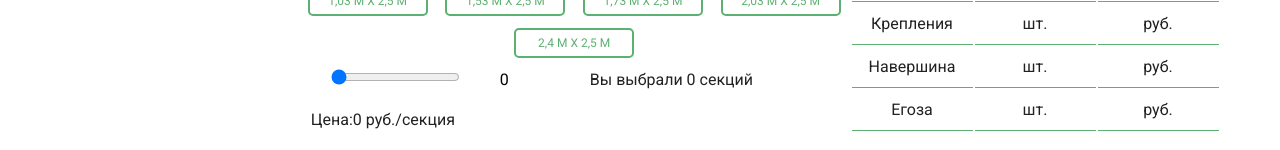
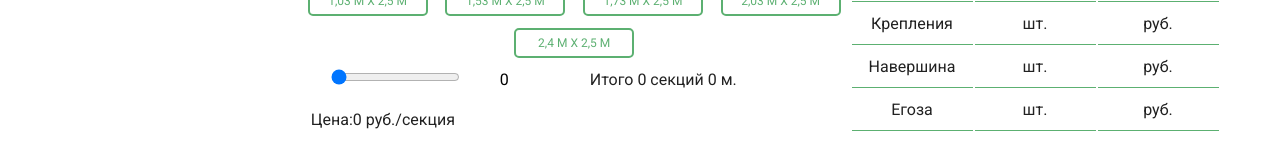
Before and after one commit to MR-Kornev-Alexey/fence-calculator, a Vue app: page / in a window 1280 px wide. Shown: the part 350-500 px from the top of the page. Built offline with nearby package versions, Linux system fonts and the light colour scheme.

Commit message:
first makes

```diff
--- a/src/components/v-fence.vue
+++ b/src/components/v-fence.vue
@@ -122,7 +122,7 @@
                 <label>
                   <input class="input-number" type="number" v-model="value"   @change="calculating()"/>
                 </label>
-                <span>Вы выбрали {{ total }} секций </span>
+                <span>Итого {{ total }} секций {{totalLength}} м.</span>
 
                 <div class="my-4 justify-start text-left">
                   <p>Цена:{{ oneSection }} руб./секция</p>
@@ -159,6 +159,8 @@ export default {
   name: "v-fence",
 
   data: () => ({
+    oneLength:0,
+    totalLength:0,
     value: 0,
     oneSection: 0,
     // если выбрано цвет то правда , если галваник то ложь
@@ -272,11 +274,11 @@ export default {
       }
     },
     sizeSection: [
-      { id: 1, innId:"1030x2500", name: "1,03 м x 2,5 м",  selected: false },
-      { id: 2, innId:"1530x2500",name: "1,53 м x 2,5 м",  selected: false },
-      { id: 3,innId:"1730x2500", name: "1,73 м x 2,5 м",  selected: false },
-      { id: 4, innId:"2030x2500", name: "2,03 м x 2,5 м",  selected: false },
-      { id: 5,innId:"2430x2500", name: "2,4 м x 2,5 м",  selected: false }
+      { id: 1, innId:"1030x2500", name: "1,03 м x 2,5 м", length:1030, selected: false },
+      { id: 2, innId:"1530x2500",name: "1,53 м x 2,5 м", length:1530, selected: false },
+      { id: 3,innId:"1730x2500", name: "1,73 м x 2,5 м",  length:1730,selected: false },
+      { id: 4, innId:"2030x2500", name: "2,03 м x 2,5 м", length:2030, selected: false },
+      { id: 5,innId:"2430x2500", name: "2,4 м x 2,5 м", length:2430, selected: false }
     ],
     btnBarThicknessPaint: [
       {
@@ -446,11 +448,13 @@ export default {
   methods: {
     calculating() {
       if (!this.flagSection) {
+        this.totalLength = this.oneLength*this.value/1000
         let result = this.priceGalvanic[this.flagSizeSection]
              result = result[this.flagBarThickness]
         this.oneSection = result
         this.resultSection = this.value*result
       } else {
+        this.totalLength = this.oneLength*this.value/1000
         let result = this.pricePaint[this.flagSizeSection]
         result = result[this.flagBarThickness]
         this.oneSection = result
@@ -458,12 +462,9 @@ export default {
       }
     },
     clearAllSection(){
-      this.value = 0
-      this.oneSection = 0
+
       this.resultSection = 0
       this.flagBarThickness = ""
-      this.flagSizeSection = ""
-      this.clearAllButton(this.sizeSection)
       this.clearAllButton(this.btnBarThickness)
       this.clearAllButton(this.btnBarThicknessPaint);
     },
@@ -483,6 +484,7 @@ export default {
     changeSizeSection(sizeBar) {
       this.clearAllButton(this.sizeSection);
       this.flagSizeSection = this.sizeSection[sizeBar - 1].innId;
+      this.oneLength = this.sizeSection[sizeBar - 1].length;
       if(this.btnBarThickness){
         this.calculating()
       }
```
